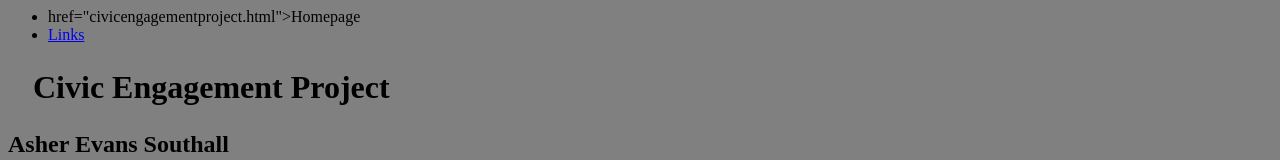
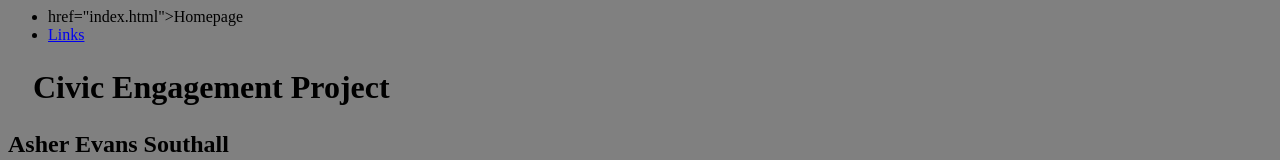
Before and after one commit to aevanssouthall-pvcc/aevanssouthallcivicproject-pvcc.github.io, a plain HTML site: page index.html in a window 1280 px wide. Shown: the top 160 px of the page. Drawn offline with Linux system fonts and the light colour scheme.

Commit message:
Update index.html

```diff
--- a/index.html
+++ b/index.html
@@ -8,7 +8,7 @@
 	<body>
 	<nav>
 	<ul>
-<li><a>href="civicengagementproject.html">Homepage</a></li><li><a href="civicprojectlinks.html">Links</a></li>
+<li><a>href="index.html">Homepage</a></li><li><a href="civicprojectlinks.html">Links</a></li>
 	</ul>
 	</nav>
 
```
